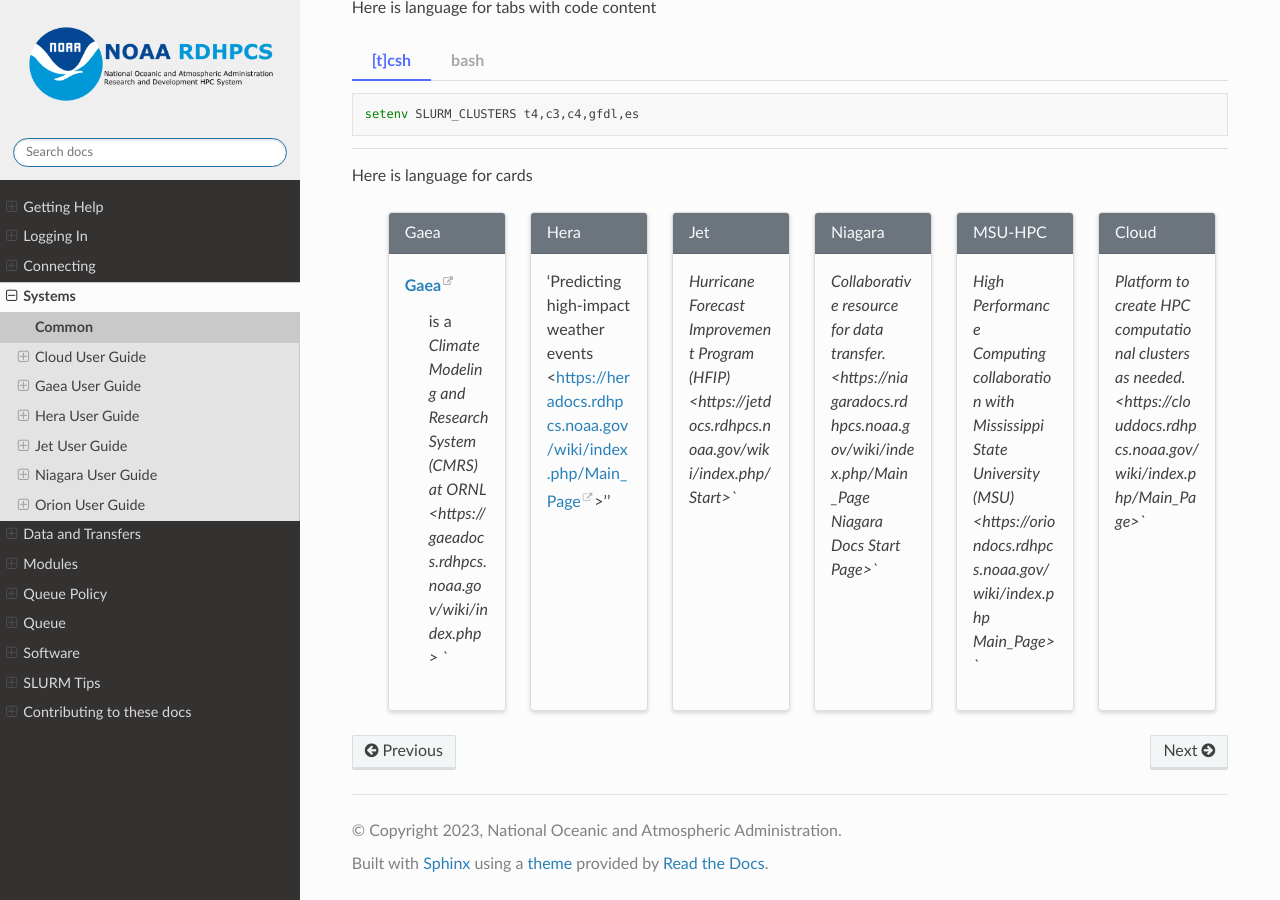
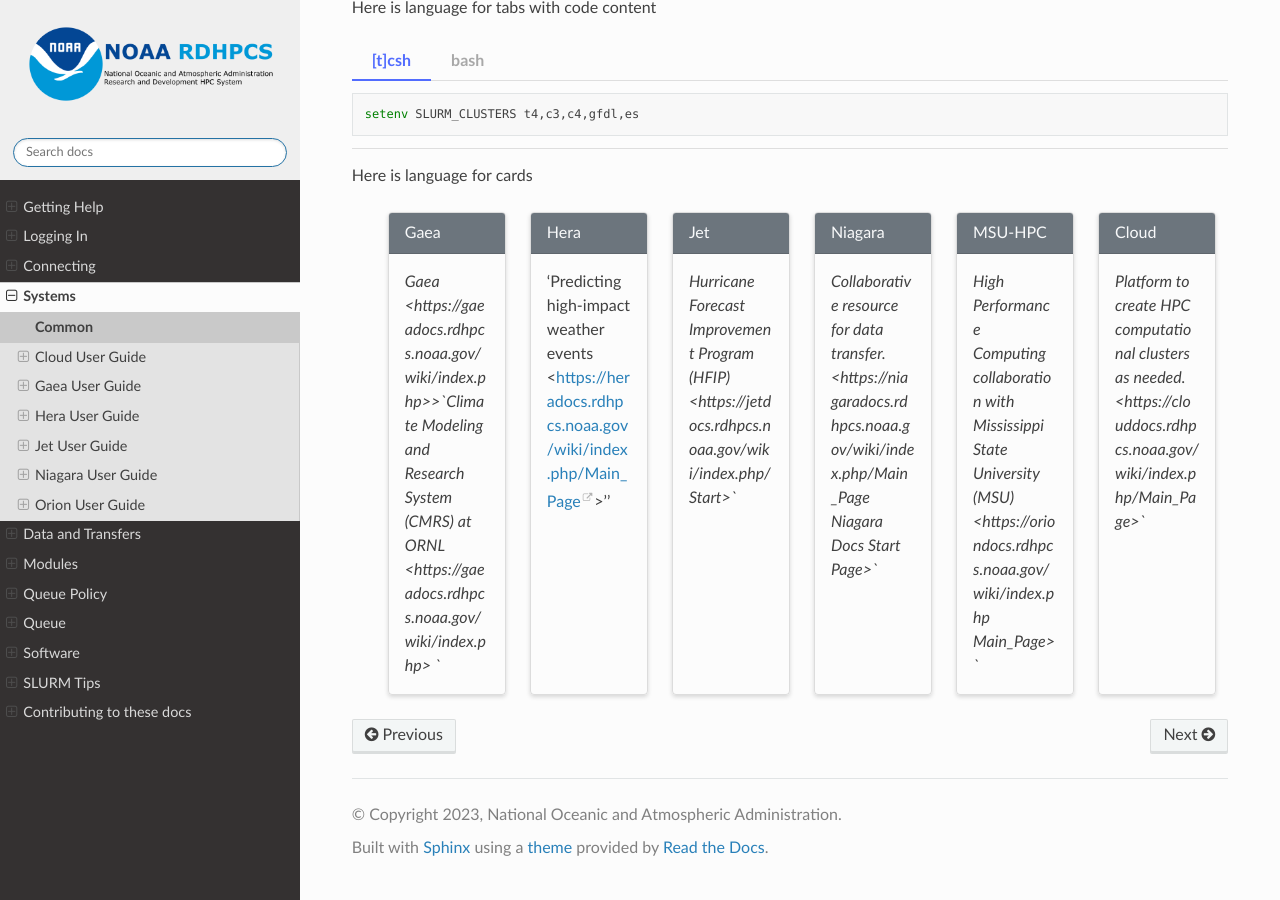
Before and after one commit to NOAA-RDHPCS/noaa-rdhpcs.github.io, a Sphinx documentation site: the page built from source/systems/common.rst, in a window 1280 px wide and 900 px high, scrolled down 534 px. Built offline with Sphinx 7.4.7 and the Read the Docs theme 2.0.0, drawn with Linux system fonts in a browser that asks for light colours.

Commit message:
links again

```diff
--- a/source/systems/common.rst
+++ b/source/systems/common.rst
@@ -52,8 +52,7 @@ Here is language for cards
     Gaea
     ^^^^^
 
-    `Gaea <https://www.noaa.gov/organization/information-technology/gaea>`_
-     is a `Climate Modeling and Research System (CMRS) at ORNL <https://gaeadocs.rdhpcs.noaa.gov/wiki/index.php> ``
+    `Gaea <https://gaeadocs.rdhpcs.noaa.gov/wiki/index.php>>`Climate Modeling and Research System (CMRS) at ORNL <https://gaeadocs.rdhpcs.noaa.gov/wiki/index.php> ``
 
 
   .. grid-item-card::
```
